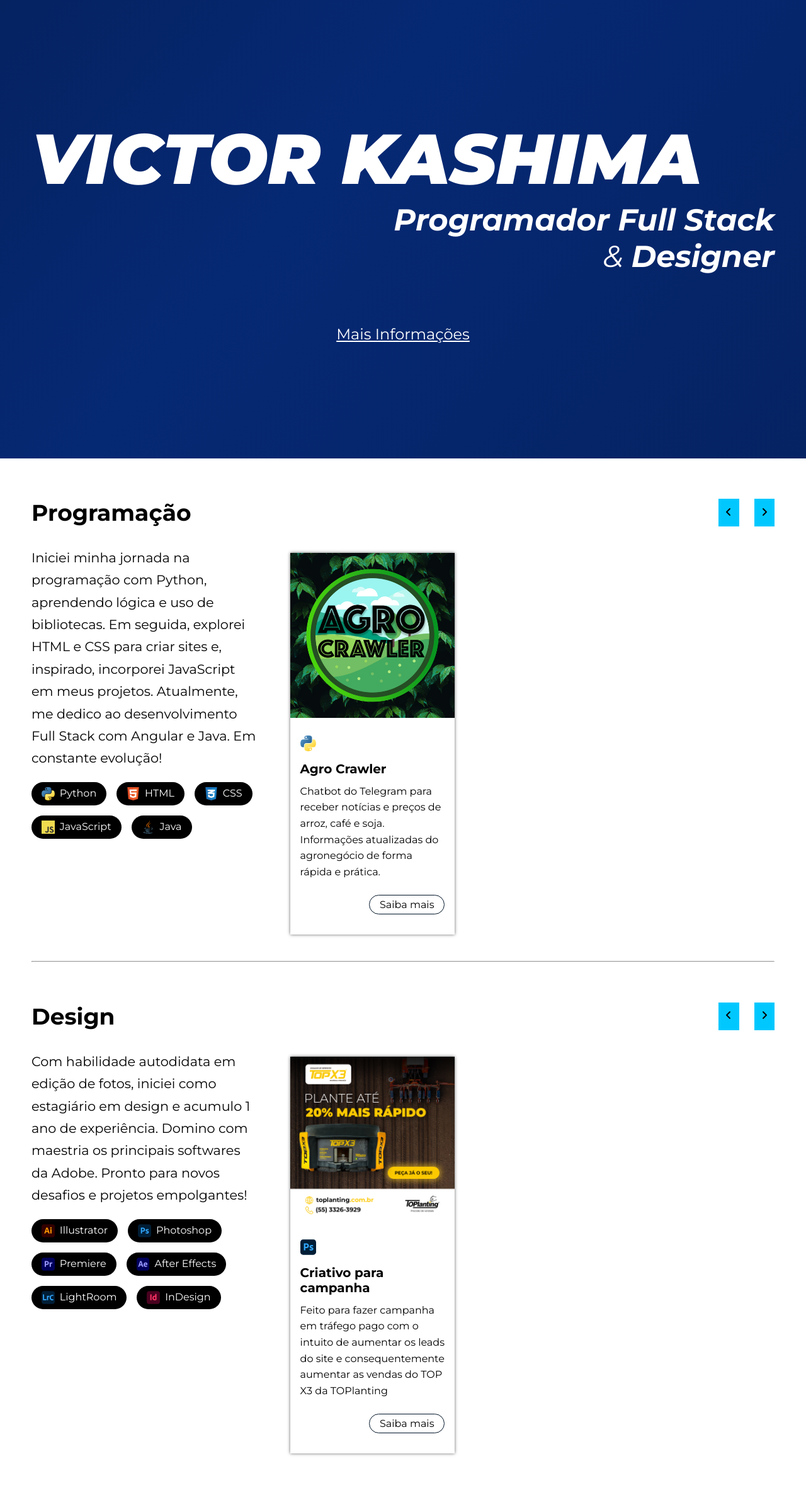
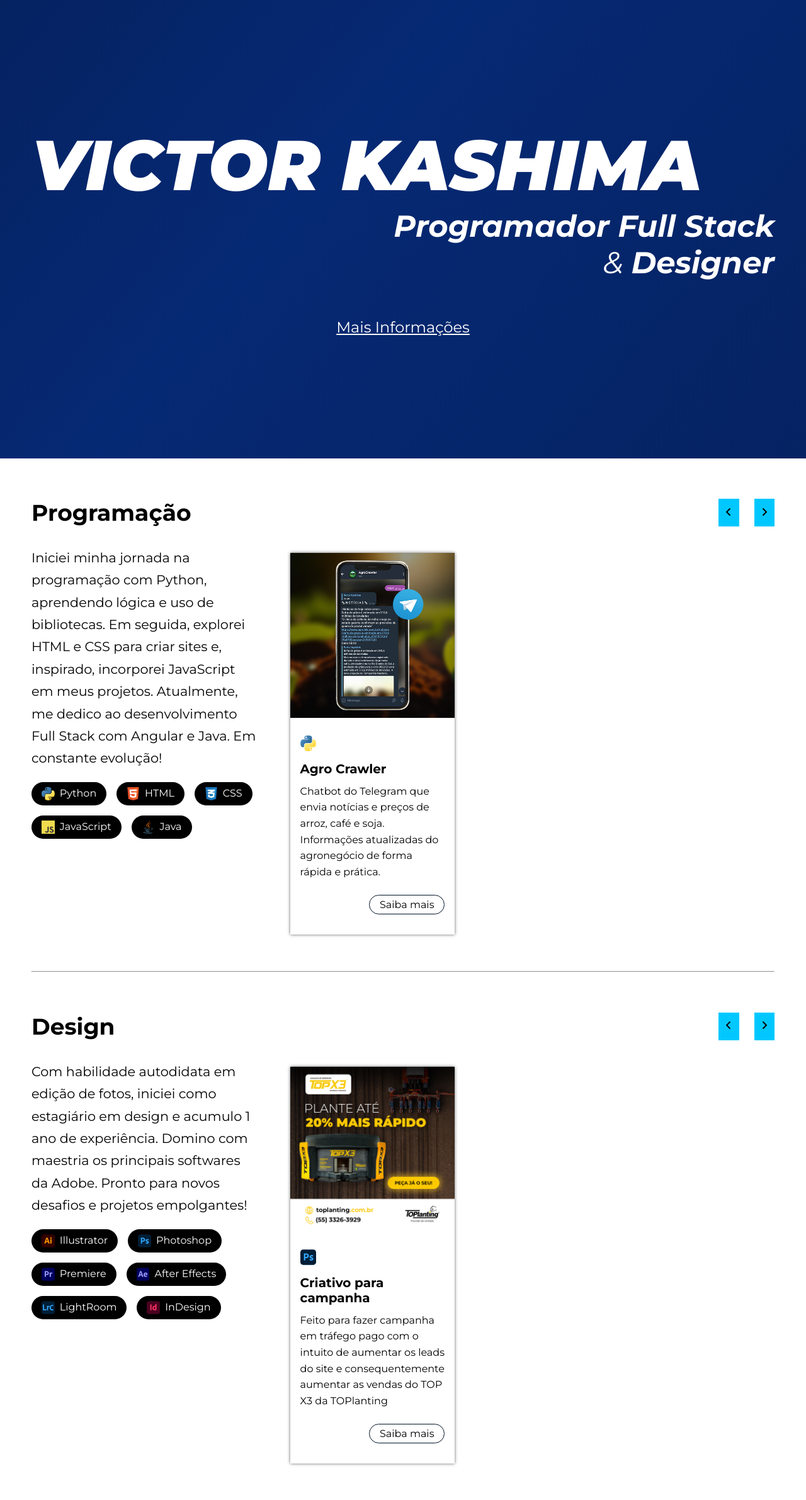
Before and after one commit to VictorKashima/portfolio, a PHP site: page / in a window 1280 px wide. Shown: the part 85-2467 px from the top of the page at 63% size. Before the commit the page ends 2397 px from the top, so only its background shows below. Run offline with PHP 8.4, Linux system fonts and the light colour scheme.

Commit message:
CHORE: New images

```diff
--- a/css/home.css
+++ b/css/home.css
@@ -38,7 +38,7 @@
 }
 
 .aboutme a {
-    margin-top: 5rem;
+    margin-top: 5%;
     text-align: center;
     text-decoration: underline;
     font-size: 1.5rem;
@@ -80,7 +80,7 @@
     grid-template-columns: 1fr 2.3fr;
     gap: 40px;
     padding-left: calc(50vw - 650px);
-    margin-bottom: 2rem;
+    margin-bottom: 3rem;
 }
 
 .story p {
--- a/index.html
+++ b/index.html
@@ -101,13 +101,13 @@
                     <div class="swiper-wrapper">
                         <div class="swiper-slide card">
                             <div class="card-margin">
-                                <img src="images/VictorKashima-AgroCrawler.jpg" alt="Logo AgroCrawler" class="portfolio-image">
+                                <img src="images/projects/victor-kashima-agro-crawler-capa.jpg" alt="Logo AgroCrawler" class="portfolio-image">
                                 <div class="project-info">
                                     <div class="technologies">
                                         <img src="images/icons/victor-kashima-icone-python.svg" alt="">
                                     </div>
                                     <h3>Agro Crawler</h3>
-                                    <p>Chatbot do Telegram para receber notícias e preços de arroz, café e soja. Informações atualizadas do agronegócio de forma rápida e prática.</p>
+                                    <p>Chatbot do Telegram que envia notícias e preços de arroz, café e soja. Informações atualizadas do agronegócio de forma rápida e prática.</p>
                                     <a href="projetos/agrocrawler.html">Saiba mais</a>
                                 </div>
                             </div>
```
Also changed, not shown: images/projects/victor-kashima-agro-crawler-capa.jpg (added).
